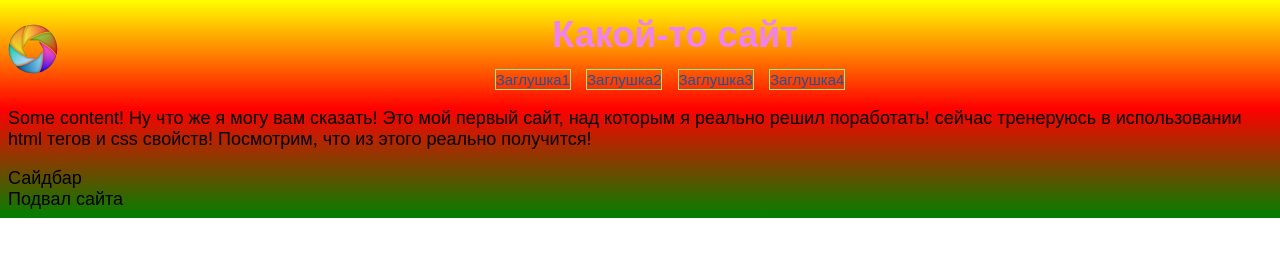
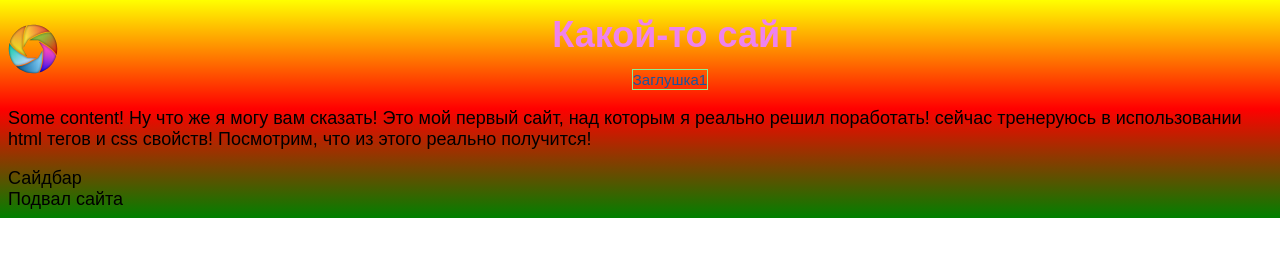
Before and after one commit to Matvey888/123, a plain HTML site: page index.html in a window 1280 px wide. Drawn offline with Linux system fonts and the light colour scheme.

Commit message:
Удалил три ссылки

```diff
--- a/index.html
+++ b/index.html
@@ -17,9 +17,6 @@
 		<nav class="navigation">
 			<ul class="main-nav">
 				<li><a href="#">Заглушка1</a></li>
-				<li><a href="#">Заглушка2</a></li>
-				<li><a href="#">Заглушка3</a></li>
-				<li><a href="#">Заглушка4</a></li>
 			</ul>
 
 		</nav>
```
